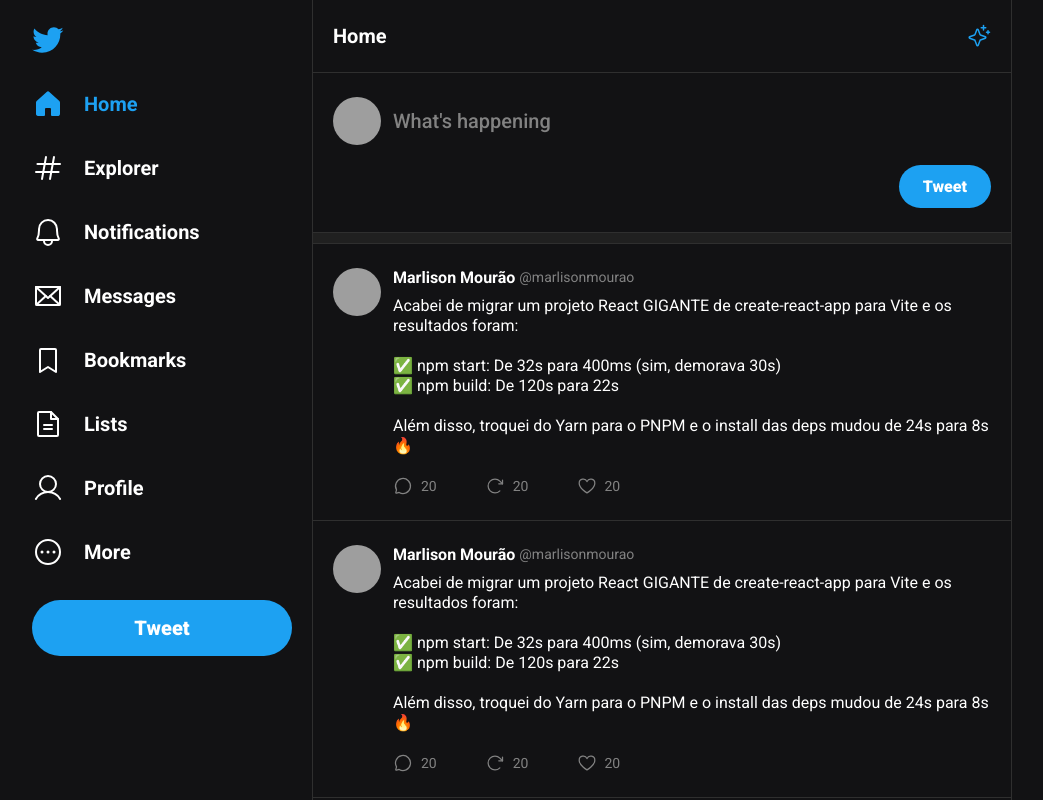
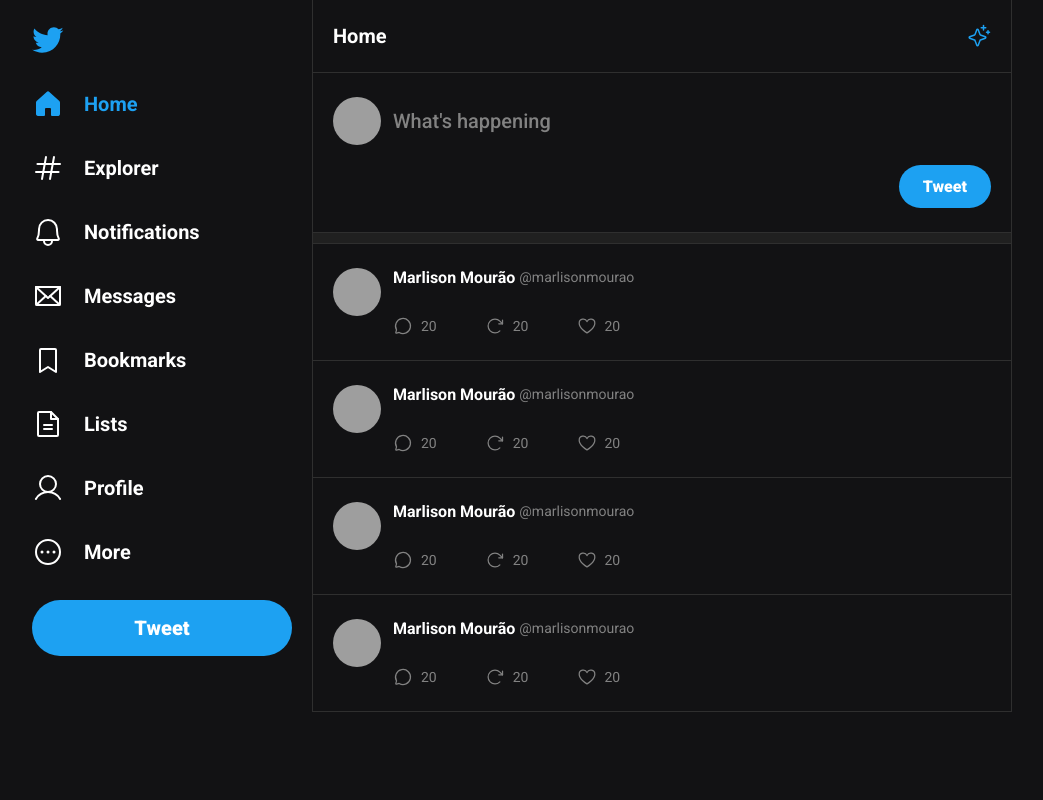
Before and after one commit to marlisonmourao/ui-twitter, a React (Vite) app: page / in a window 1280 px wide. Shown: the top 800 px of the page, without its empty margins (128-1171 px from the left). Built offline with nearby package versions, Linux system fonts and the light colour scheme; grey boxes are pictures that could not be loaded.

Commit message:
component tweet

```diff
--- a/src/components/Tweet.tsx
+++ b/src/components/Tweet.tsx
@@ -1,7 +1,11 @@
 import { ArrowClockwise, ChatCircle, Heart } from 'phosphor-react'
 import './tweet.css'
 
-export function Tweet() {
+interface TweetProps {
+  content: string
+}
+
+export function Tweet({ content }: TweetProps) {
   return (
     <a href="/" className="tweet">
       <img src="https://github.com/marlisonmourao.png" alt="" />
@@ -11,16 +15,7 @@
           <strong>Marlison Mourão</strong>
           <span>@marlisonmourao</span>
         </div>
-        <p>
-          Acabei de migrar um projeto React GIGANTE de create-react-app para
-          Vite e os resultados foram:
-          <br /> <br />
-          ✅ npm start: De 32s para 400ms (sim, demorava 30s) <br /> ✅ npm
-          build: De 120s para 22s
-          <br /> <br />
-          Além disso, troquei do Yarn para o PNPM e o install das deps mudou de
-          24s para 8s 🔥
-        </p>
+        <p>{content}</p>
         <div className="tweet-content-footer">
           <button type="button">
             <ChatCircle />
```
